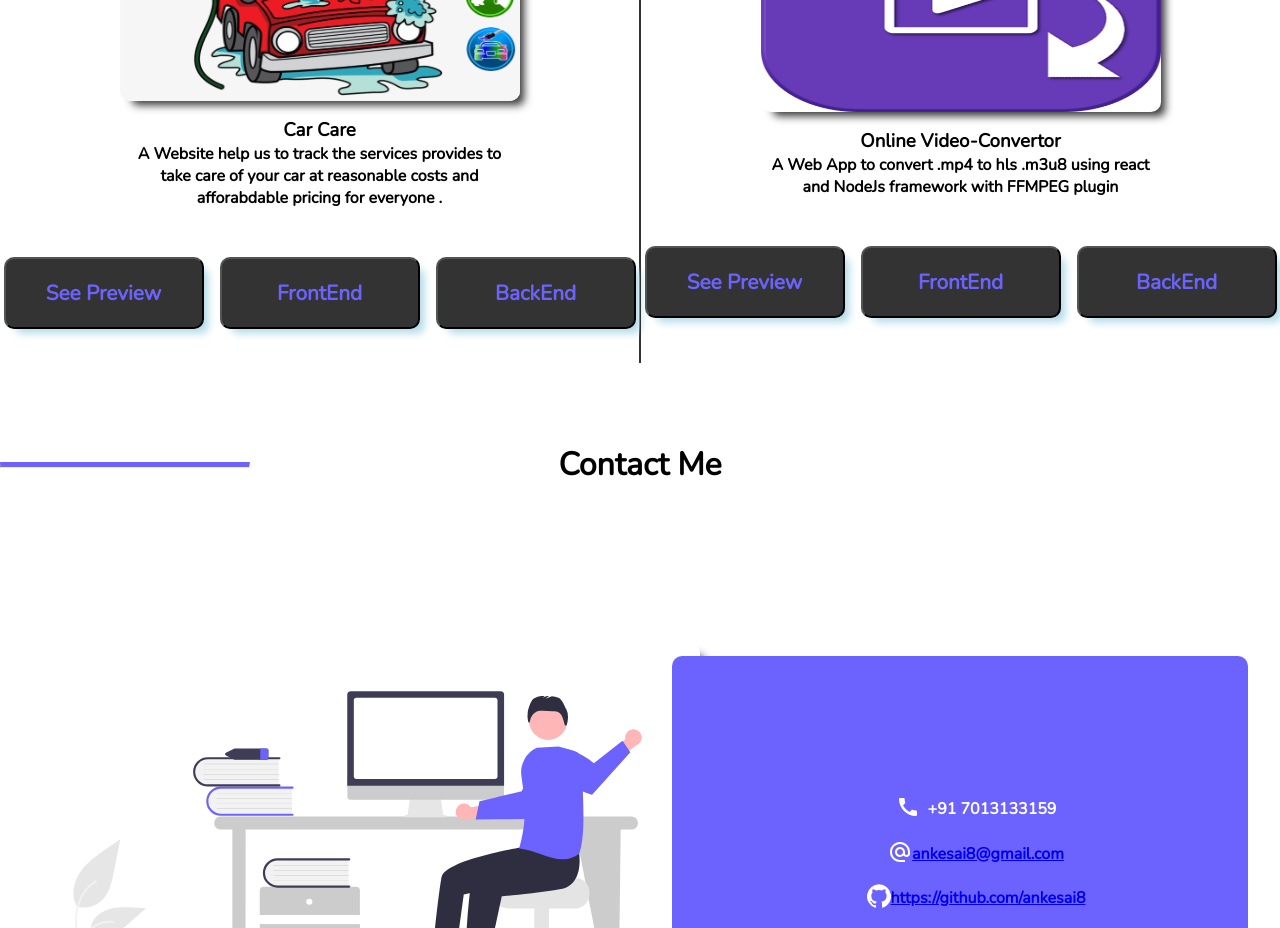
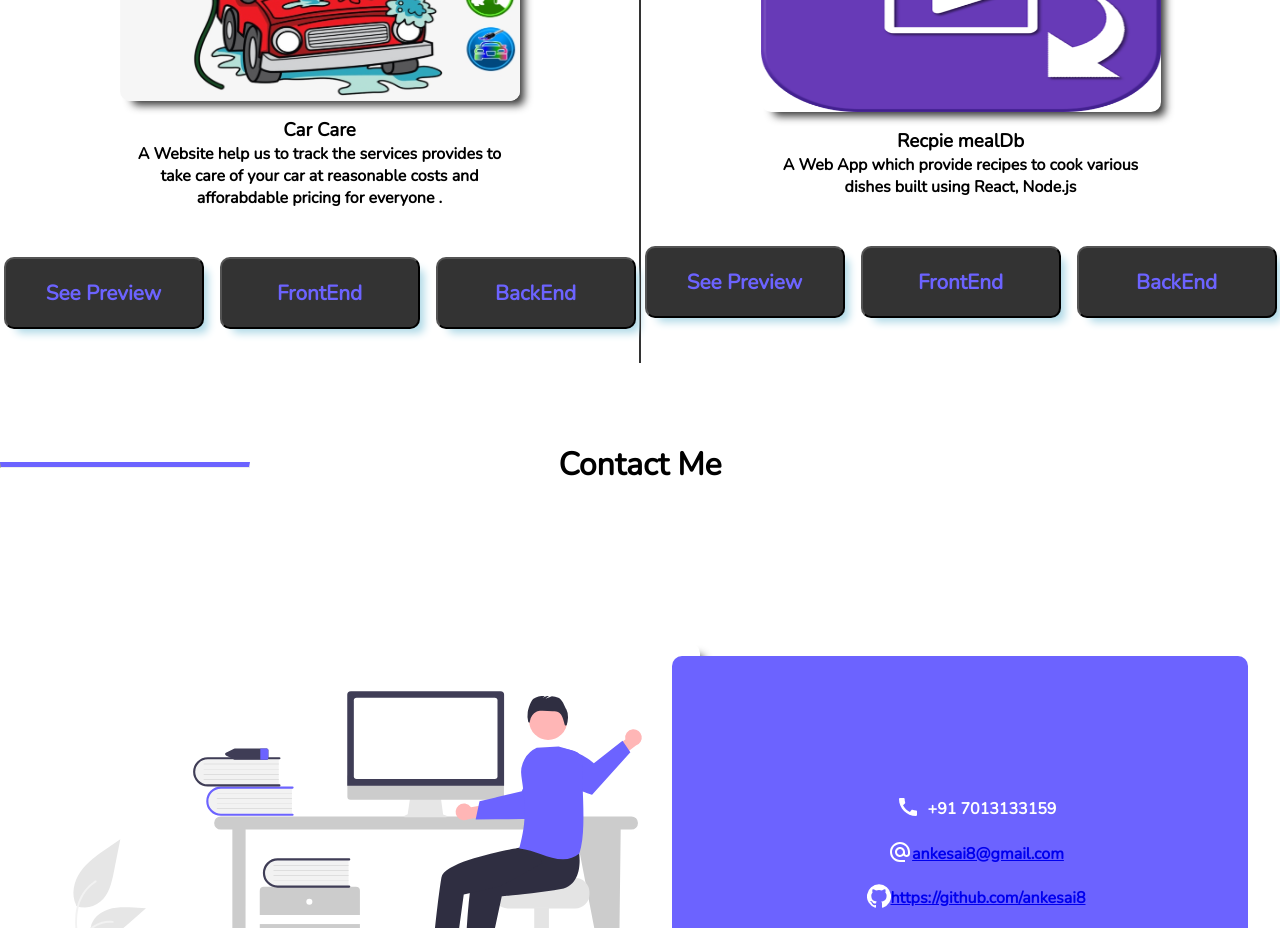
Before and after one commit to ankesai8/Portfolio-88, a React (Create React App) app: page / in a window 1280 px wide. Shown: the part 3340-4268 px from the top of the page. Built offline with nearby package versions, Linux system fonts and the light colour scheme.

Commit message:
Update MyProjects.js

```diff
--- a/src/components/myProjects/MyProjects.js
+++ b/src/components/myProjects/MyProjects.js
@@ -52,13 +52,13 @@ const MyProjects = () => {
         <div className={classes.div4}>
           <img src={cyf} alt="cyf project" className={classes.myProjects} />
           <div className={classes.textContainer}>
-            <h3>Online Video-Convertor</h3>
-            <p>A Web App to convert .mp4 to hls .m3u8 using react and NodeJs framework with FFMPEG plugin</p>
+            <h3>Recpie mealDb</h3>
+            <p>A Web App which provide recipes to cook various dishes built using React, Node.js</p>
           </div>
           <div className={classes.btnContainer}>
-            <a href="https://video-convertor-mp4-to-hls-m3u8.netlify.app/"  target="_blank" rel="noopener noreferrer"><button>See Preview</button></a>
-            <a href="https://github.com/ankesai8/Video-Convertor-FrontEnd"  target="_blank" rel="noopener noreferrer"><button>FrontEnd</button></a>
-              <a href="https://github.com/ankesai8/Video-Convertor-BackEnd"  target="_blank" rel="noopener noreferrer"><button>BackEnd</button></a>
+            <a href="https://mealdb-9989.netlify.app/"  target="_blank" rel="noopener noreferrer"><button>See Preview</button></a>
+            <a href="https://github.com/ankesai8/theMealDB-Recipe-Front-End"  target="_blank" rel="noopener noreferrer"><button>FrontEnd</button></a>
+              <a href="https://github.com/ankesai8/theMealDB-Recipe-Back-End"  target="_blank" rel="noopener noreferrer"><button>BackEnd</button></a>
           </div>
         </div>
 
```
